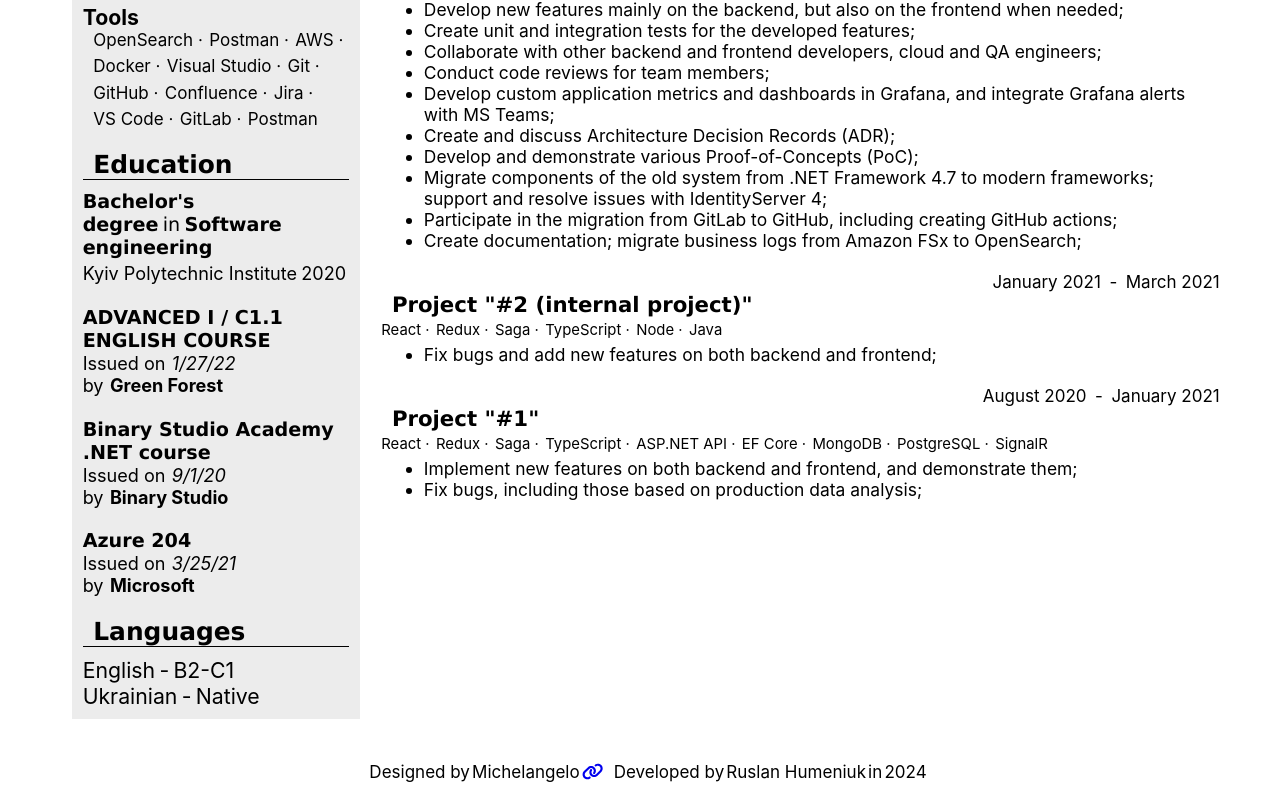
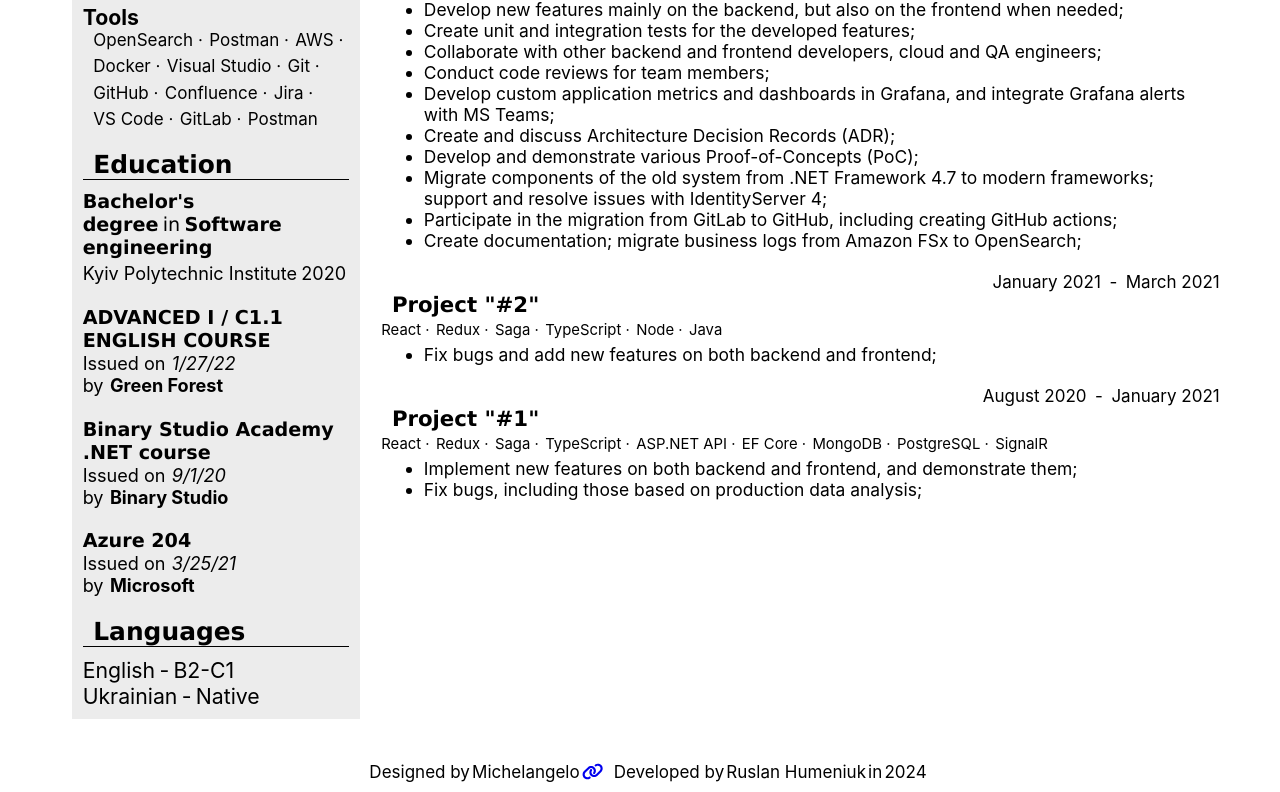
Before and after one commit to rusgumeniuk/portfolio, a React (Create React App) app: page / in a window 1280 px wide. Shown: the part 747-1539 px from the top of the page. Built offline with nearby package versions, Linux system fonts and the light colour scheme.

Commit message:
feat: add project's domain

```diff
--- a/src/components/experience/Experience.tsx
+++ b/src/components/experience/Experience.tsx
@@ -44,6 +44,7 @@ const Experience: FC = () => {
             </div>
           )}
           <div className="projects-container">
+            {/* TODO: extract project-list component */}
             {job.projects
               .sort((x, y) => sortByDateDesc(x.startedOn, y.startedOn))
               .map((project, projectIndex) => (
--- a/src/components/experience/data.ts
+++ b/src/components/experience/data.ts
@@ -30,7 +30,7 @@ export const Jobs: Job[] = [
         ],
       },
       {
-        title: '#2 (internal project)',
+        title: '#2',
         startedOn: new Date(2021, 0),
         endedOn: new Date(2021, 2),
         technologies: [
@@ -47,6 +47,7 @@ export const Jobs: Job[] = [
       },
       {
         title: '#3',
+        domain: 'Charge Point Management',
         startedOn: new Date(2021, 2),
         endedOn: new Date(2024, 9, 15),
         technologies: [
--- a/src/components/project/Project.tsx
+++ b/src/components/project/Project.tsx
@@ -19,6 +19,7 @@ const Project: FC<ProjectProperties> = ({ project }) => {
             localization="en"
           />
         </div>
+        {/* TODO: display project's domain */}
         <div className="project-title title">
           <strong>Project &quot;{project.title}&quot;</strong>
         </div>
--- a/src/models/job.ts
+++ b/src/models/job.ts
@@ -13,6 +13,7 @@ export interface Company {
 
 export interface JobProject {
   title: string;
+  domain?: string;
   startedOn: Date;
   endedOn: Date | null;
   technologies: string[];
```
